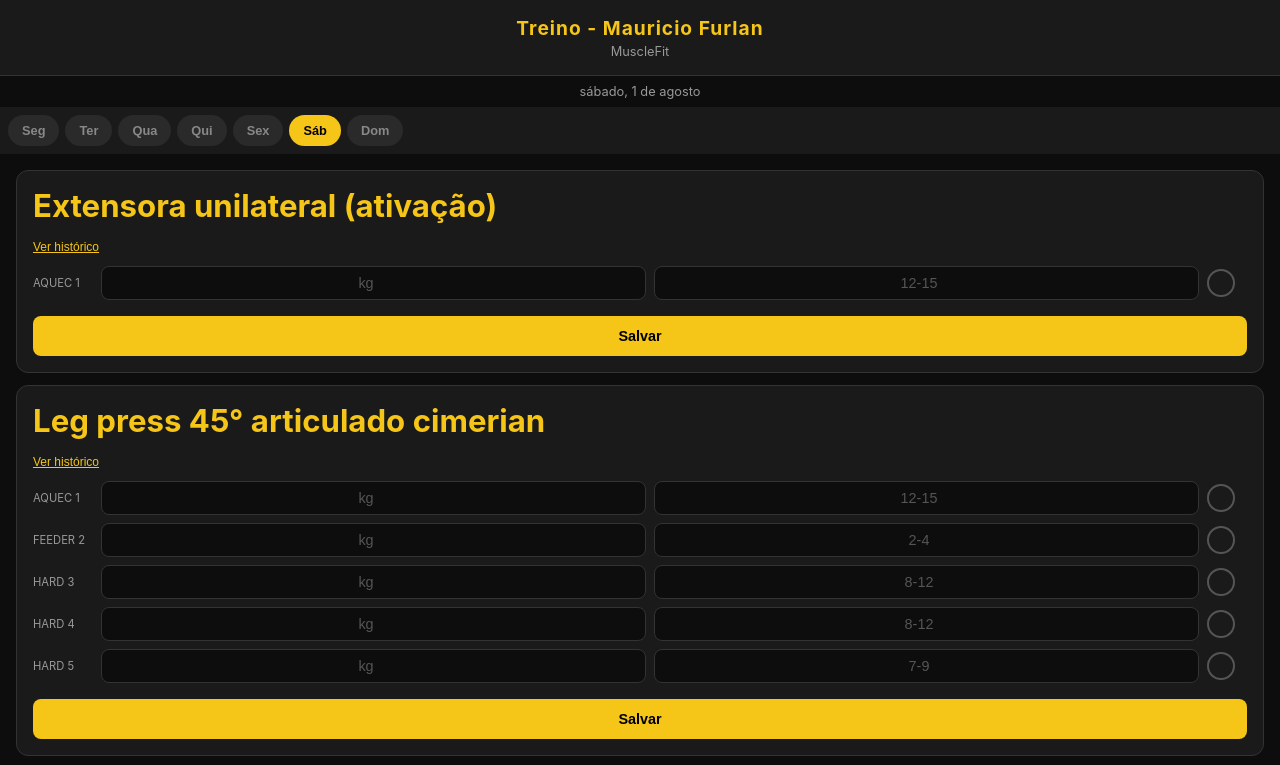
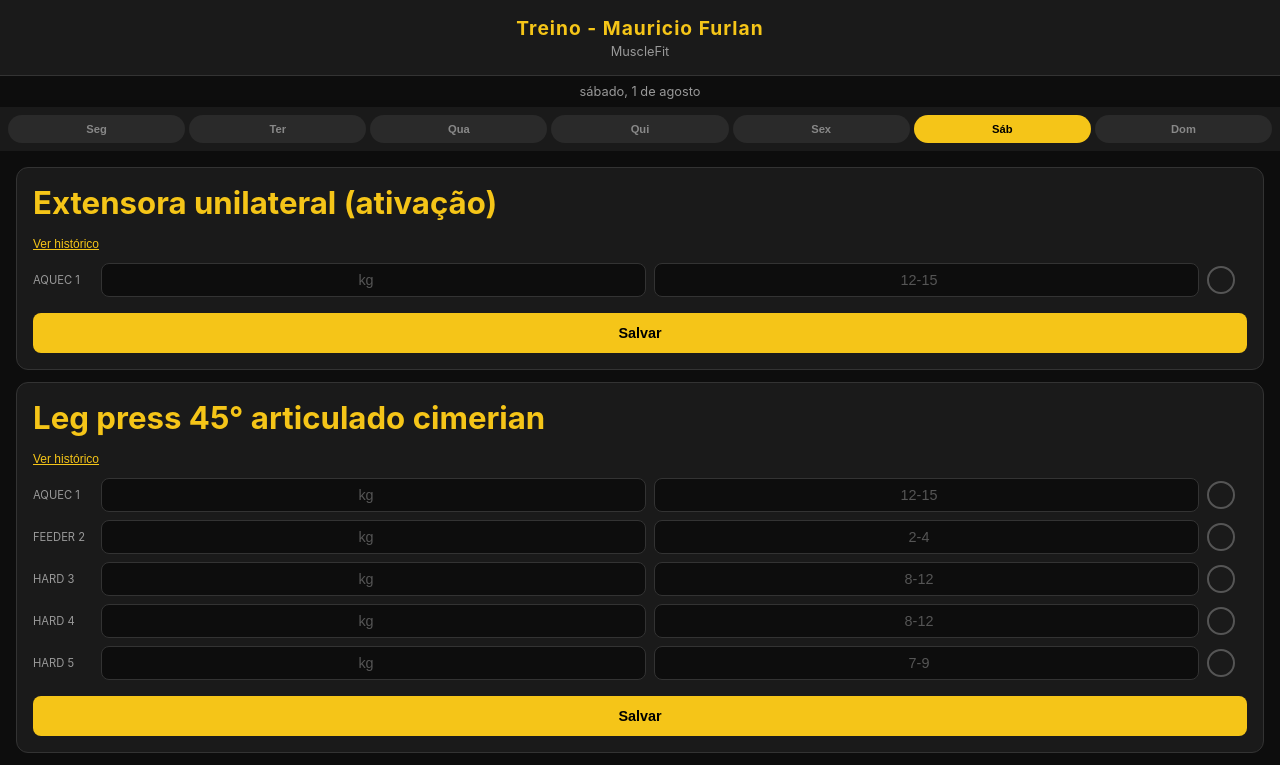
Before and after one commit to MauricioFurlan/meutreino, a plain HTML site: page index.html in a window 1280 px wide. Shown: the top 765 px of the page. Drawn offline with Linux system fonts and the light colour scheme; no server answers.

Commit message:
ajusta tabs para caber no celular

```diff
--- a/index.html
+++ b/index.html
@@ -26,27 +26,26 @@
     .header .subtitle { font-size: 0.8rem; color: #999; margin-top: 4px; }
     .tabs {
       display: flex;
-      overflow-x: auto;
       background: #1a1a1a;
       padding: 8px;
-      gap: 6px;
+      gap: 4px;
       position: sticky;
       top: 52px;
       z-index: 99;
-      -webkit-overflow-scrolling: touch;
     }
     .tabs::-webkit-scrollbar { display: none; }
     .tab {
-      flex-shrink: 0;
-      padding: 8px 14px;
+      flex: 1;
+      padding: 8px 4px;
       border-radius: 20px;
       background: #2a2a2a;
       color: #888;
-      font-size: 0.8rem;
+      font-size: 0.7rem;
       font-weight: 600;
       cursor: pointer;
       border: none;
       transition: all 0.2s;
+      text-align: center;
     }
     .tab.active {
       background: #f5c518;
```
Also changed, not shown: treinador.html (+5 -6 lines).
